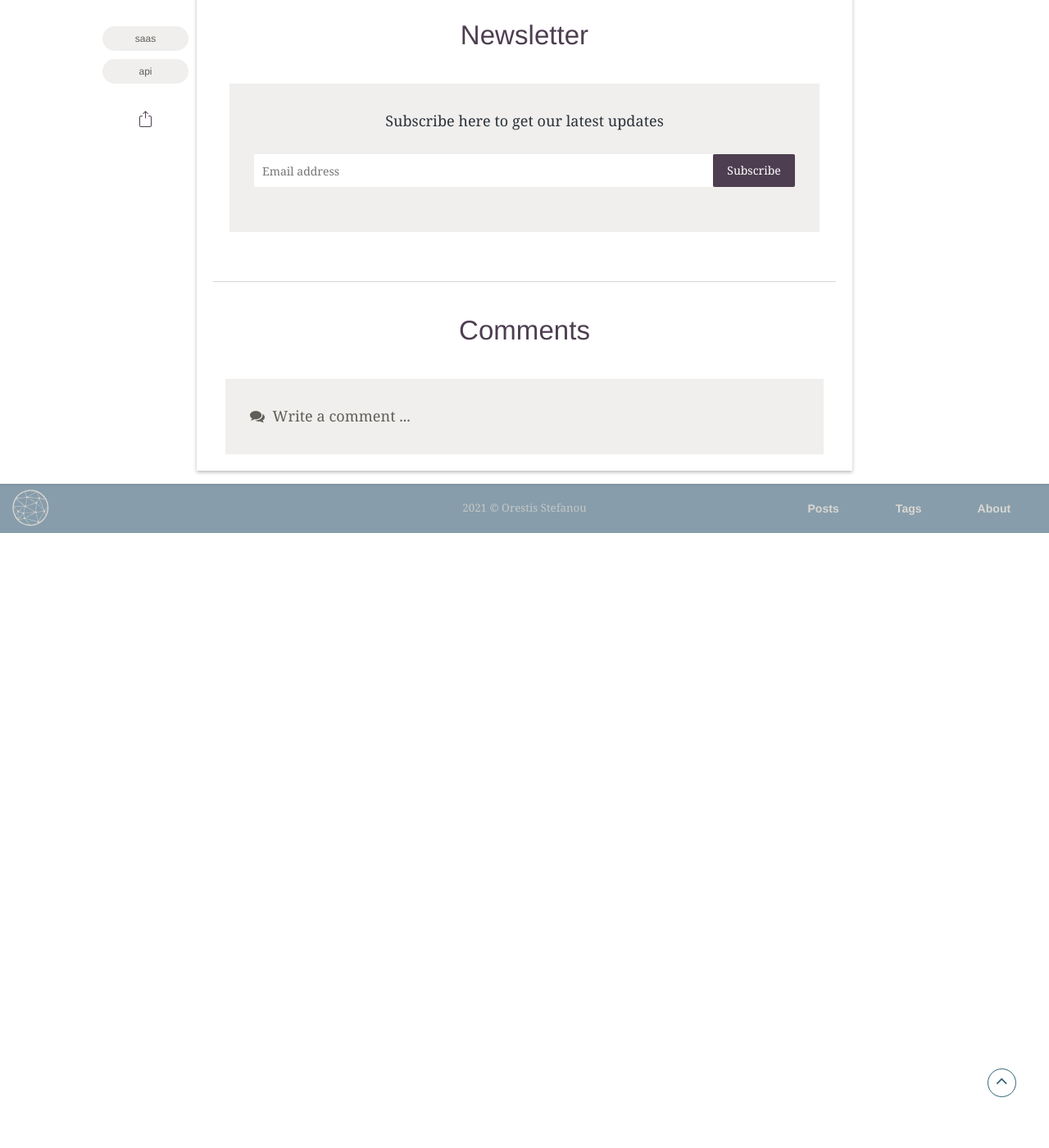
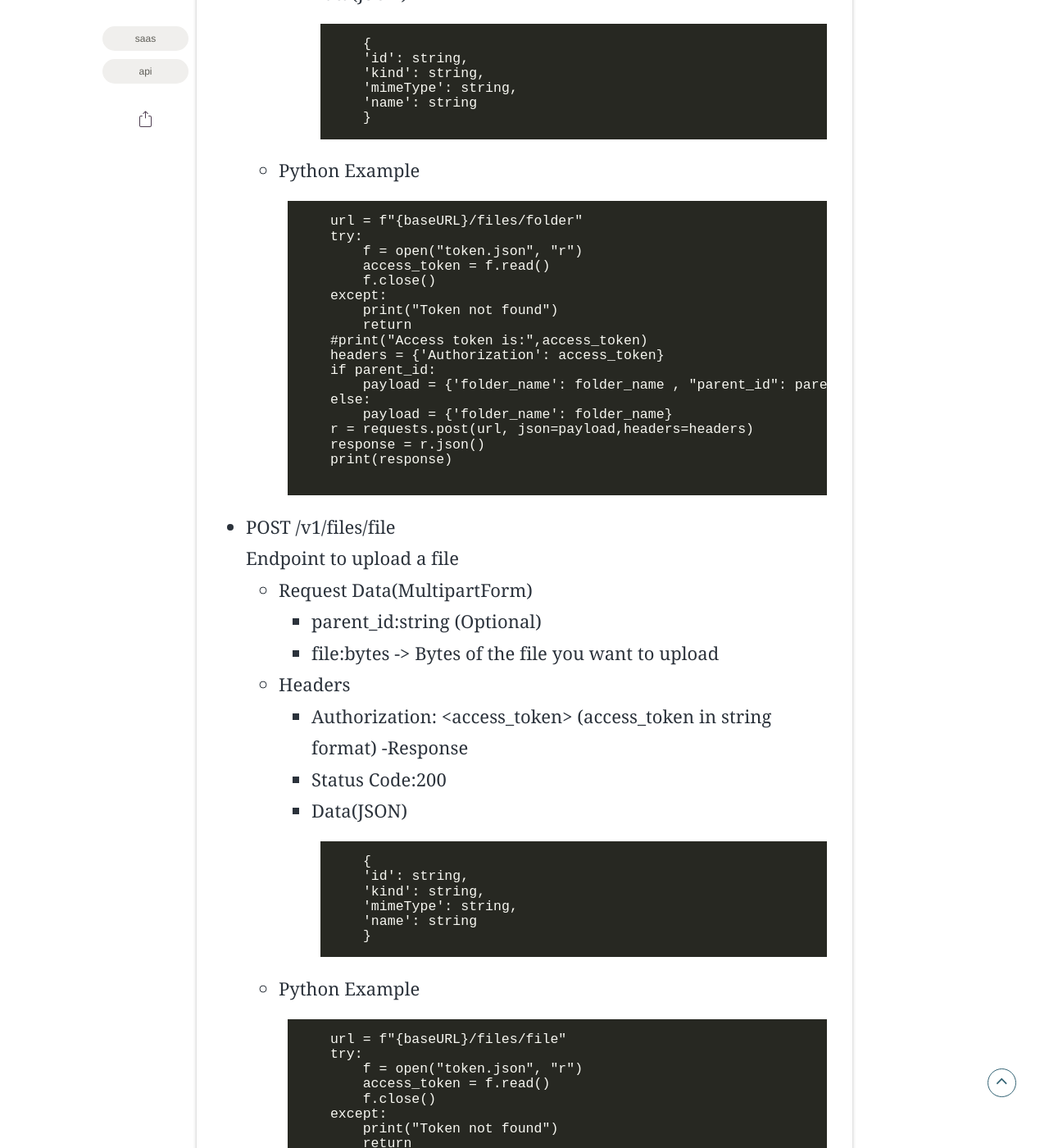
Before and after one commit to OrestisStefanou/OrestisStefanou.github.io, a Jekyll site: the page built from _posts/2021-10-25-Google-Drive-Service.md, in a window 1280 px wide and 1400 px high, scrolled down 8450 px. Shown: the whole window at 82% size. Built offline with Jekyll 4.4.1, drawn with Linux system fonts in a browser that asks for light colours; some web fonts are replaced; comment, search, counter and statistics services are not loaded; before the commit the page ends 9100 px from its top, so only the background shows below that; some of the changed text lies outside the part shown.

Commit message:
Google Drive Service post updated

````diff
--- a/_posts/2021-10-25-Google-Drive-Service.md
+++ b/_posts/2021-10-25-Google-Drive-Service.md
@@ -138,8 +138,8 @@ Endpoint to download a file with binary content
 	- Headers
 		- Authorization: \<access_token> (access_token in string format)
 	- Response
-	 	- Status Code:200
-	 	- Data (application/binary)
+		- Status Code:200
+		- Data (application/binary)
 	 		- The bytes of the file
 	- Python Example
 		```
@@ -193,3 +193,88 @@ Endpoint to export a file in the desired format and download it
 		else:
 			print(r.json())
 		```
+
+- POST /v1/files/folder
+Endpoint to create a folder in the user's drive
+	- Request data(JSON)
+	```
+	{
+		"folder_name":string,
+		"parent_id":string(Optional)
+	}
+	```
+		- folder_name is the name of the new folder
+		- parent_id is the id of the parent folder,if none given the folder is created in user's home directory
+	- Headers
+		- Authorization: \<access_token> (access_token in string format)
+	- Response
+		- Status Code:200
+		- Data(JSON)
+		```
+		{
+			'id': string,
+			'kind': string,
+			'mimeType': string,
+			'name': string
+		}
+		```
+	- Python Example
+		```
+		url = f"{baseURL}/files/folder"
+		try:
+			f = open("token.json", "r")
+			access_token = f.read()
+			f.close()
+		except:
+			print("Token not found")
+			return
+		#print("Access token is:",access_token)
+		headers = {'Authorization': access_token}
+		if parent_id:
+			payload = {'folder_name': folder_name , "parent_id": parent_id }
+		else:
+			payload = {'folder_name': folder_name}
+		r = requests.post(url, json=payload,headers=headers)
+		response = r.json()
+		print(response)
+
+		```
+
+- POST /v1/files/file
+Endpoint to upload a file
+	- Request Data(MultipartForm)
+		- parent_id:string (Optional)
+		- file:bytes -> Bytes of the file you want to upload
+	- Headers
+		- Authorization: \<access_token> (access_token in string format)
+	-Response
+		- Status Code:200
+		- Data(JSON)
+		```
+		{
+			'id': string,
+			'kind': string,
+			'mimeType': string,
+			'name': string
+		}
+		```
+	- Python Example
+		```
+		url = f"{baseURL}/files/file"
+		try:
+			f = open("token.json", "r")
+			access_token = f.read()
+			f.close()
+		except:
+			print("Token not found")
+			return
+		#print("Access token is:",access_token)
+		headers = {'Authorization': access_token}
+		files = {'file': open(filepath, 'rb')}
+		if parent_id:
+			payload = {'parent_id': parent_id}
+			r = requests.post(url, data=payload,files=files,headers=headers)
+		else:
+			r = requests.post(url,files=files,headers=headers)
+		print(r.json())
+		```
````
